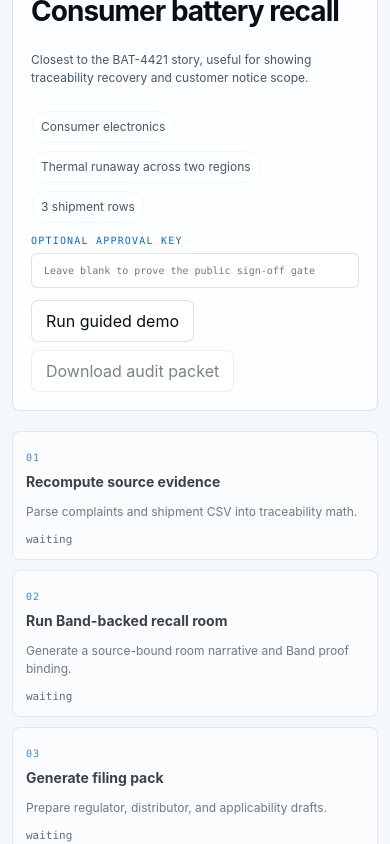
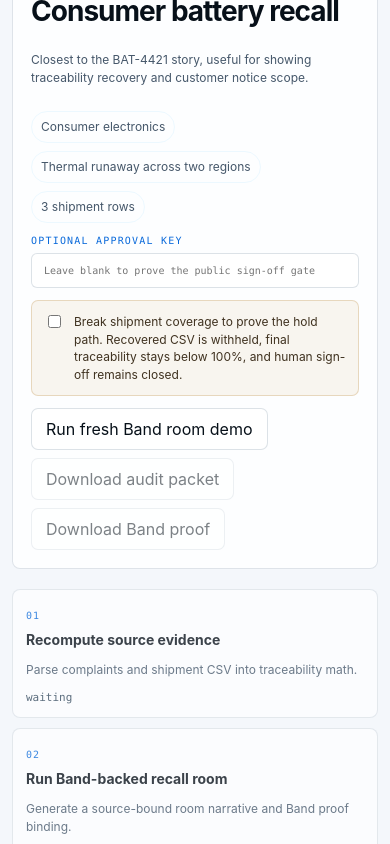
Before and after one commit to Ridwannurudeen/recallops, a Next.js app in the folder web/: page /demo/judge in a window 390 px wide. Shown: the part 1471-2315 px from the top of the page. Built offline with nearby package versions, Linux system fonts and the light colour scheme; no server answers.

Commit message:
Make judge demo Band-first with failure toggle

```diff
--- a/web/app/demo/judge/judge-demo.module.css
+++ b/web/app/demo/judge/judge-demo.module.css
@@ -15,6 +15,8 @@
 .resultsGrid article,
 .bandPanel,
 .dispatchPanel,
+.transcriptPanel,
+.holdPanel,
 .scriptPanel {
   border: 1px solid rgba(212, 168, 95, 0.18);
   border-radius: 8px;
@@ -25,6 +27,8 @@
 .scenarioCard,
 .bandPanel,
 .dispatchPanel,
+.transcriptPanel,
+.holdPanel,
 .scriptPanel {
   padding: 18px;
 }
@@ -117,6 +121,28 @@
   font: 13px/1.4 inherit;
   letter-spacing: 0;
   text-transform: none;
+}
+
+.breakToggle {
+  display: flex !important;
+  align-items: flex-start;
+  gap: 10px !important;
+  border: 1px solid rgba(255, 184, 77, 0.24);
+  border-radius: 7px;
+  padding: 12px;
+  background: rgba(255, 184, 77, 0.08);
+  color: #f5e7c8 !important;
+  font-family: inherit !important;
+  font-size: 12px !important;
+  letter-spacing: 0 !important;
+  line-height: 1.45;
+  text-transform: none !important;
+}
+
+.breakToggle input {
+  flex: 0 0 auto;
+  margin-top: 2px;
+  accent-color: var(--gilt-2);
 }
 
 .metaStrip,
@@ -233,7 +259,8 @@
 }
 
 .bandPanel,
-.dispatchPanel {
+.dispatchPanel,
+.transcriptPanel {
   display: grid;
   grid-template-columns: minmax(0, 0.85fr) minmax(0, 1.15fr);
   gap: 16px;
@@ -259,6 +286,69 @@
   grid-template-columns: repeat(3, minmax(0, 1fr));
 }
 
+.transcriptFeed {
+  display: grid;
+  gap: 8px;
+  max-height: 420px;
+  overflow: auto;
+  padding-right: 4px;
+  mask-image: linear-gradient(
+    to bottom,
+    transparent,
+    #000 6%,
+    #000 94%,
+    transparent
+  );
+}
+
+.transcriptFeed article {
+  display: grid;
+  grid-template-columns: 42px minmax(0, 1fr);
+  gap: 12px;
+  border: 1px solid rgba(125, 211, 252, 0.14);
+  border-radius: 6px;
+  padding: 11px;
+  background: rgba(7, 16, 25, 0.48);
+}
+
+.transcriptFeed span {
+  color: var(--gilt-2);
+  font-family: Consolas, "Courier New", monospace;
+  font-size: 10px;
+  letter-spacing: 0.1em;
+}
+
+.transcriptFeed strong {
+  display: inline-block;
+  margin-right: 8px;
+  color: #fff7e8;
+  font-size: 13px;
+}
+
+.transcriptFeed code {
+  color: #9fe7d6;
+  font-family: Consolas, "Courier New", monospace;
+  font-size: 10px;
+}
+
+.transcriptFeed p,
+.holdPanel p {
+  margin: 8px 0 0;
+  color: #d9c8a8;
+  font-size: 12px;
+  line-height: 1.5;
+}
+
+.holdPanel {
+  border-color: rgba(255, 184, 77, 0.34);
+  background: rgba(255, 184, 77, 0.08);
+}
+
+.holdPanel h2 {
+  margin: 0;
+  color: #fff7e8;
+}
+
 .scriptPanel ol {
   display: grid;
   gap: 9px;
@@ -272,9 +362,12 @@ html[data-theme="light"] .stepRail article,
 html[data-theme="light"] .resultsGrid article,
 html[data-theme="light"] .bandPanel,
 html[data-theme="light"] .dispatchPanel,
+html[data-theme="light"] .transcriptPanel,
+html[data-theme="light"] .holdPanel,
 html[data-theme="light"] .scriptPanel,
 html[data-theme="light"] .bandStats div,
-html[data-theme="light"] .targetGrid article {
+html[data-theme="light"] .targetGrid article,
+html[data-theme="light"] .transcriptFeed article {
   border-color: rgba(111, 134, 153, 0.22);
   background: rgba(255, 255, 255, 0.82);
 }
@@ -283,10 +376,13 @@ html[data-theme="light"] .scenarioList strong,
 html[data-theme="light"] .scenarioCard h2,
 html[data-theme="light"] .bandPanel h2,
 html[data-theme="light"] .dispatchPanel h2,
+html[data-theme="light"] .transcriptPanel h2,
+html[data-theme="light"] .holdPanel h2,
 html[data-theme="light"] .stepRail strong,
 html[data-theme="light"] .resultsGrid strong,
 html[data-theme="light"] .bandStats strong,
-html[data-theme="light"] .targetGrid strong {
+html[data-theme="light"] .targetGrid strong,
+html[data-theme="light"] .transcriptFeed strong {
   color: #071019;
 }
 
@@ -297,9 +393,12 @@ html[data-theme="light"] .stepRail p,
 html[data-theme="light"] .resultsGrid p,
 html[data-theme="light"] .bandPanel p,
 html[data-theme="light"] .dispatchPanel p,
+html[data-theme="light"] .transcriptPanel p,
+html[data-theme="light"] .holdPanel p,
 html[data-theme="light"] .scriptPanel li,
 html[data-theme="light"] .scenarioCard p,
-html[data-theme="light"] .targetGrid p {
+html[data-theme="light"] .targetGrid p,
+html[data-theme="light"] .transcriptFeed p {
   color: #45576a;
 }
 
@@ -311,10 +410,17 @@ html[data-theme="light"] .scenarioCard input {
   color: #071019;
 }
 
+html[data-theme="light"] .breakToggle {
+  border-color: rgba(184, 137, 58, 0.28);
+  background: rgba(184, 137, 58, 0.08);
+  color: #3f3220 !important;
+}
+
 @media (max-width: 980px) {
   .leadGrid,
   .bandPanel,
-  .dispatchPanel {
+  .dispatchPanel,
+  .transcriptPanel {
     grid-template-columns: 1fr;
   }
 
--- a/web/app/demo/judge/judge-demo.tsx
+++ b/web/app/demo/judge/judge-demo.tsx
@@ -138,6 +138,7 @@ function cloneSteps() {
 export default function JudgeDemo({ apiBase }: { apiBase: string }) {
   const [scenarioId, setScenarioId] = useState(scenarios[0].id);
   const [approvalKey, setApprovalKey] = useState("");
+  const [breakCoverage, setBreakCoverage] = useState(false);
   const [steps, setSteps] = useState<DemoStep[]>(cloneSteps);
   const [running, setRunning] = useState(false);
   const [error, setError] = useState<string | null>(null);
@@ -191,6 +192,15 @@ export default function JudgeDemo({ apiBase }: { apiBase: string }) {
     getPathString(proof, ["band", "captured_run", "room_id"]) ??
     getPathString(roomRun, ["band", "captured_room_id"]) ??
     "pending";
+  const roomEvents = getPathArray(roomRun, ["run", "room", "events"]);
+  const bandMessageIds = getPathArray(roomRun, ["run", "band", "message_ids"]);
+  const liveStatus = asRecord(
+    getPathValue(roomRun, ["run", "band", "live_status"]),
+  );
+  const liveRunnable = getBoolean(liveStatus, "runnable");
+  const liveConfigured = getBoolean(liveStatus, "configured");
+  const finalCoverage = getNumber(finalTraceability, "coverage_percent") ?? 0;
+  const signOffBlockedByCoverage = evidence !== null && finalCoverage < 100;
   const regulatorTargets = getPathArray(regulatorDispatch, [
     "regulator_dispatch",
     "targets",
@@ -214,6 +224,16 @@ export default function JudgeDemo({ apiBase }: { apiBase: string }) {
     setProof(null);
   }
 
+  function scenarioInputs() {
+    return {
+      complaint_text: scenario.complaint_text,
+      shipment_csv: scenario.shipment_csv,
+      recovered_shipment_csv: breakCoverage
+        ? scenario.shipment_csv
+        : scenario.recovered_shipment_csv,
+    };
+  }
+
   async function runDemo() {
     setRunning(true);
     setError(null);
@@ -226,30 +246,26 @@ export default function JudgeDemo({ apiBase }: { apiBase: string }) {
     setProof(null);
 
     try {
+      const inputs = scenarioInputs();
+
       updateStep("evidence", "running");
       const nextEvidence = await postJson(`${apiBase}/source-evidence`, {
-        complaint_text: scenario.complaint_text,
-        shipment_csv: scenario.shipment_csv,
-        recovered_shipment_csv: scenario.recovered_shipment_csv,
+        ...inputs,
       });
       setEvidence(nextEvidence);
       updateStep("evidence", "complete");
 
       updateStep("room", "running");
       const nextRoomRun = await postJson(`${apiBase}/recall-room/run`, {
-        complaint_text: scenario.complaint_text,
-        shipment_csv: scenario.shipment_csv,
-        recovered_shipment_csv: scenario.recovered_shipment_csv,
-        run_live_band: false,
+        ...inputs,
+        run_live_band: true,
       });
       setRoomRun(nextRoomRun);
       updateStep("room", "complete");
 
       updateStep("filing", "running");
       const nextFilingPack = await postJson(`${apiBase}/filing-pack`, {
-        complaint_text: scenario.complaint_text,
-        shipment_csv: scenario.shipment_csv,
-        recovered_shipment_csv: scenario.recovered_shipment_csv,
+        ...inputs,
       });
       setFilingPack(nextFilingPack);
       updateStep("filing", "complete");
@@ -258,9 +274,7 @@ export default function JudgeDemo({ apiBase }: { apiBase: string }) {
       const nextRegulatorDispatch = await postJson(
         `${apiBase}/regulator-filing`,
         {
-          complaint_text: scenario.complaint_text,
-          shipment_csv: scenario.shipment_csv,
-          recovered_shipment_csv: scenario.recovered_shipment_csv,
+          ...inputs,
           dry_run: true,
           targets: ["cpsc", "eu", "regional"],
         },
@@ -269,6 +283,21 @@ export default function JudgeDemo({ apiBase }: { apiBase: string }) {
       updateStep("regulator", "complete");
 
       updateStep("signature", "running");
+      const nextFinalCoverage =
+        getPathNumber(nextEvidence, [
+          "packet",
+          "final_traceability",
+          "coverage_percent",
+        ]) ?? 0;
+      if (nextFinalCoverage < 100) {
+        setESignature({
+          mode: "blocked_by_traceability",
+          disclosure:
+            "Human sign-off stayed closed because recovered evidence did not restore 100% traceability.",
+          final_coverage_percent: nextFinalCoverage,
+        });
+        updateStep("signature", "gated");
+      } else {
         const nextSignature = await runSignatureGate({
           apiBase,
           approvalKey: approvalKey.trim(),
@@ -284,6 +313,7 @@ export default function JudgeDemo({ apiBase }: { apiBase: string }) {
         });
         setESignature(nextSignature.body);
         updateStep("signature", nextSignature.signed ? "complete" : "gated");
+      }
 
       updateStep("packet", "running");
       const nextProof = await fetchJson(`${apiBase}/submission-proof`);
@@ -319,6 +349,9 @@ export default function JudgeDemo({ apiBase }: { apiBase: string }) {
         "SAP and Oracle tenant writes require explicit admin authorization.",
         "Human sign-off is accountable to a named operator, not the software.",
       ],
+      adversarial_mode: breakCoverage
+        ? "coverage_intentionally_broken"
+        : "recovered_coverage",
     };
     const blob = new Blob([JSON.stringify(artifact, null, 2)], {
       type: "application/json",
@@ -327,6 +360,41 @@ export default function JudgeDemo({ apiBase }: { apiBase: string }) {
     const anchor = document.createElement("a");
     anchor.href = url;
     anchor.download = `recallops-${scenario.id}-audit-packet.json`;
+    anchor.click();
+    window.URL.revokeObjectURL(url);
+  }
+
+  function downloadBandProof() {
+    if (!roomRun) {
+      return;
+    }
+    const artifact = {
+      proof_kind: "recallops_band_room_proof",
+      generated_at: new Date().toISOString(),
+      scenario: scenario.id,
+      adversarial_mode: breakCoverage
+        ? "coverage_intentionally_broken"
+        : "recovered_coverage",
+      source_audit_hash: sourceHash,
+      room_run_hash: roomHash,
+      band: {
+        mode: bandMode,
+        room_id: capturedRoom,
+        participant_count: bandParticipants,
+        message_ids: bandMessageIds,
+        live_configured: liveConfigured,
+        live_runnable: liveRunnable,
+      },
+      transcript: roomEvents,
+      raw_room_run: roomRun,
+    };
+    const blob = new Blob([JSON.stringify(artifact, null, 2)], {
+      type: "application/json",
+    });
+    const url = window.URL.createObjectURL(blob);
+    const anchor = document.createElement("a");
+    anchor.href = url;
+    anchor.download = `recallops-${scenario.id}-band-room-proof.json`;
     anchor.click();
     window.URL.revokeObjectURL(url);
   }
@@ -374,9 +442,23 @@ export default function JudgeDemo({ apiBase }: { apiBase: string }) {
               value={approvalKey}
             />
           </label>
+          <label className={styles.breakToggle}>
+            <input
+              checked={breakCoverage}
+              onChange={(event) =>
+                setBreakCoverage(event.currentTarget.checked)
+              }
+              type="checkbox"
+            />
+            <span>
+              Break shipment coverage to prove the hold path. Recovered CSV is
+              withheld, final traceability stays below 100%, and human sign-off
+              remains closed.
+            </span>
+          </label>
           <div className={styles.actions}>
             <button disabled={running} onClick={runDemo} type="button">
-              {running ? "Running scenario..." : "Run guided demo"}
+              {running ? "Running scenario..." : "Run fresh Band room demo"}
             </button>
             <button
               disabled={!evidence && !proof}
@@ -384,6 +466,13 @@ export default function JudgeDemo({ apiBase }: { apiBase: string }) {
               type="button"
             >
               Download audit packet
+            </button>
+            <button
+              disabled={!roomRun}
+              onClick={downloadBandProof}
+              type="button"
+            >
+              Download Band proof
             </button>
           </div>
         </article>
@@ -437,6 +526,11 @@ export default function JudgeDemo({ apiBase }: { apiBase: string }) {
             deterministic, then anchors it to participant counts, room IDs, and
             the downloadable proof packet.
           </p>
+          <p>
+            The default path attempts a fresh Band room first. If provider
+            state, credentials, or cooldowns prevent that, the UI displays the
+            captured fallback instead of pretending it was live.
+          </p>
         </div>
         <div className={styles.bandStats}>
           <div>
@@ -451,6 +545,64 @@ export default function JudgeDemo({ apiBase }: { apiBase: string }) {
             <span>Captured room</span>
             <code>{capturedRoom}</code>
           </div>
+          <div>
+            <span>Live readiness</span>
+            <strong>
+              {liveConfigured === null
+                ? "pending"
+                : liveConfigured
+                  ? liveRunnable
+                    ? "runnable"
+                    : "configured"
+                  : "not configured"}
+            </strong>
+          </div>
+        </div>
+      </section>
+
+      <section className={styles.transcriptPanel}>
+        <div>
+          <p className={styles.kicker}>Live room transcript</p>
+          <h2>Visible handoffs, not hidden orchestration.</h2>
+          <p>
+            This feed is generated from the selected scenario. The hold event
+            appears when traceability is incomplete; the recovery event only
+            clears when the recovered CSV restores coverage.
+          </p>
+        </div>
+        <div className={styles.transcriptFeed}>
+          {roomEvents.length > 0 ? (
+            roomEvents.map((event, index) => {
+              const eventRecord = asRecord(event);
+              return (
+                <article key={`${getString(eventRecord, "id")}-${index}`}>
+                  <span>{String(index + 1).padStart(2, "0")}</span>
+                  <div>
+                    <strong>
+                      {getString(eventRecord, "agent") ?? "RecallOps agent"}
+                    </strong>
+                    <code>
+                      {(
+                        getString(eventRecord, "stage") ?? "room_event"
+                      ).replaceAll("_", " ")}
+                    </code>
+                    <p>{getString(eventRecord, "message") ?? "Room event"}</p>
+                  </div>
+                </article>
+              );
+            })
+          ) : (
+            <article>
+              <span>01</span>
+              <div>
+                <strong>Waiting for room run</strong>
+                <code>pending</code>
+                <p>
+                  Run the guided demo to stream the room handoff chain here.
+                </p>
+              </div>
+            </article>
+          )}
         </div>
       </section>
 
@@ -489,6 +641,18 @@ export default function JudgeDemo({ apiBase }: { apiBase: string }) {
           )}
         </div>
       </section>
+
+      {signOffBlockedByCoverage ? (
+        <section className={styles.holdPanel}>
+          <p className={styles.kicker}>Adversarial hold proven</p>
+          <h2>Human sign-off stayed closed.</h2>
+          <p>
+            Final coverage is {finalCoverage}%, so RecallOps keeps the case in
+            review and leaves regulator submission in draft-only mode. Disable
+            "Break shipment coverage" and run again to show recovery to 100%.
+          </p>
+        </section>
+      ) : null}
 
       <section className={styles.scriptPanel}>
         <p className={styles.kicker}>Two-minute narration</p>
@@ -596,6 +760,11 @@ function getNumber(record: JsonRecord | null | undefined, key: string) {
   return typeof value === "number" ? value : null;
 }
 
+function getBoolean(record: JsonRecord | null | undefined, key: string) {
+  const value = record?.[key];
+  return typeof value === "boolean" ? value : null;
+}
+
 function getPathString(value: unknown, path: string[]) {
   const target = getPathValue(value, path);
   return typeof target === "string" ? target : null;
```
Lines whose indentation alone changed are shown as unchanged.
